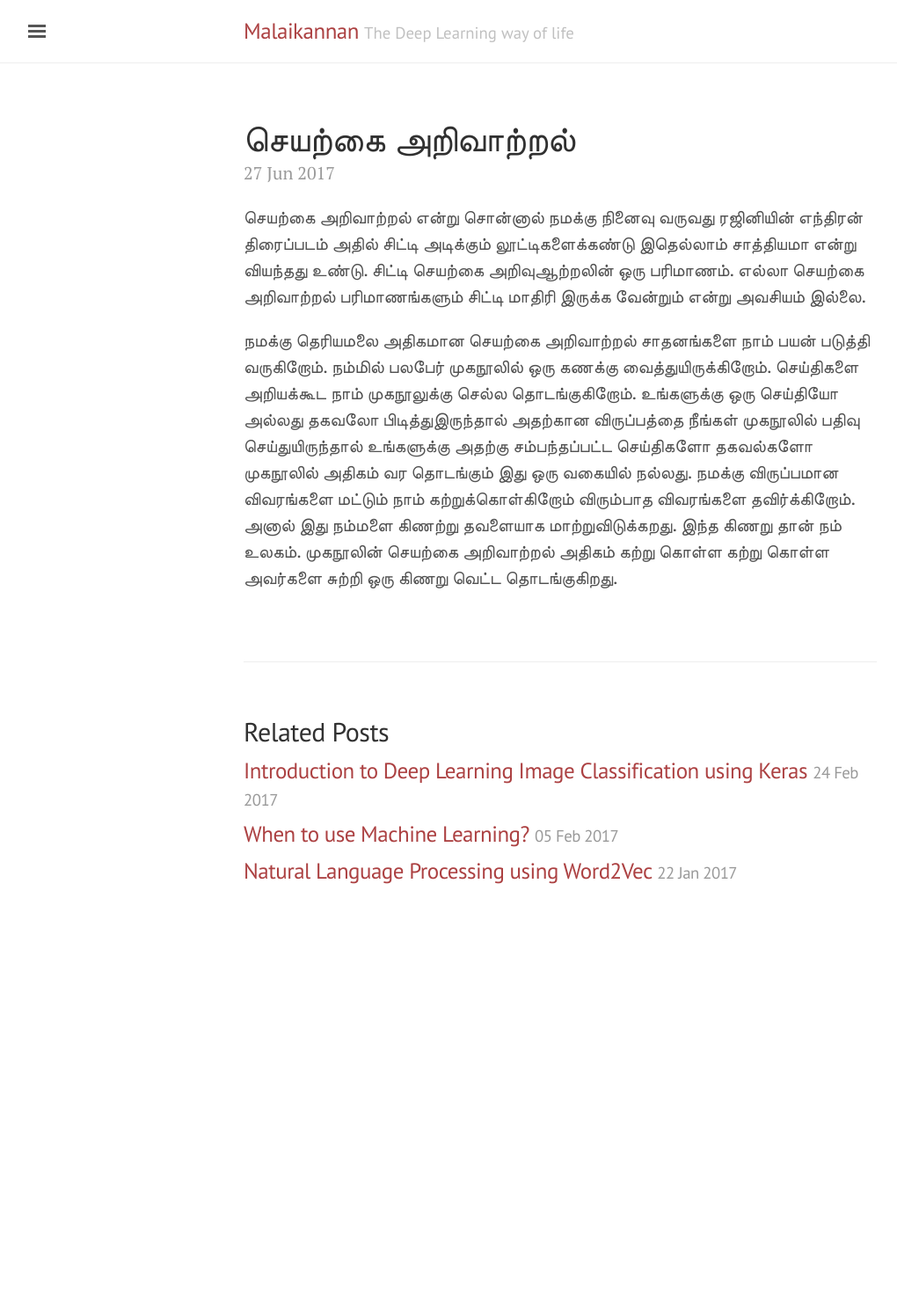
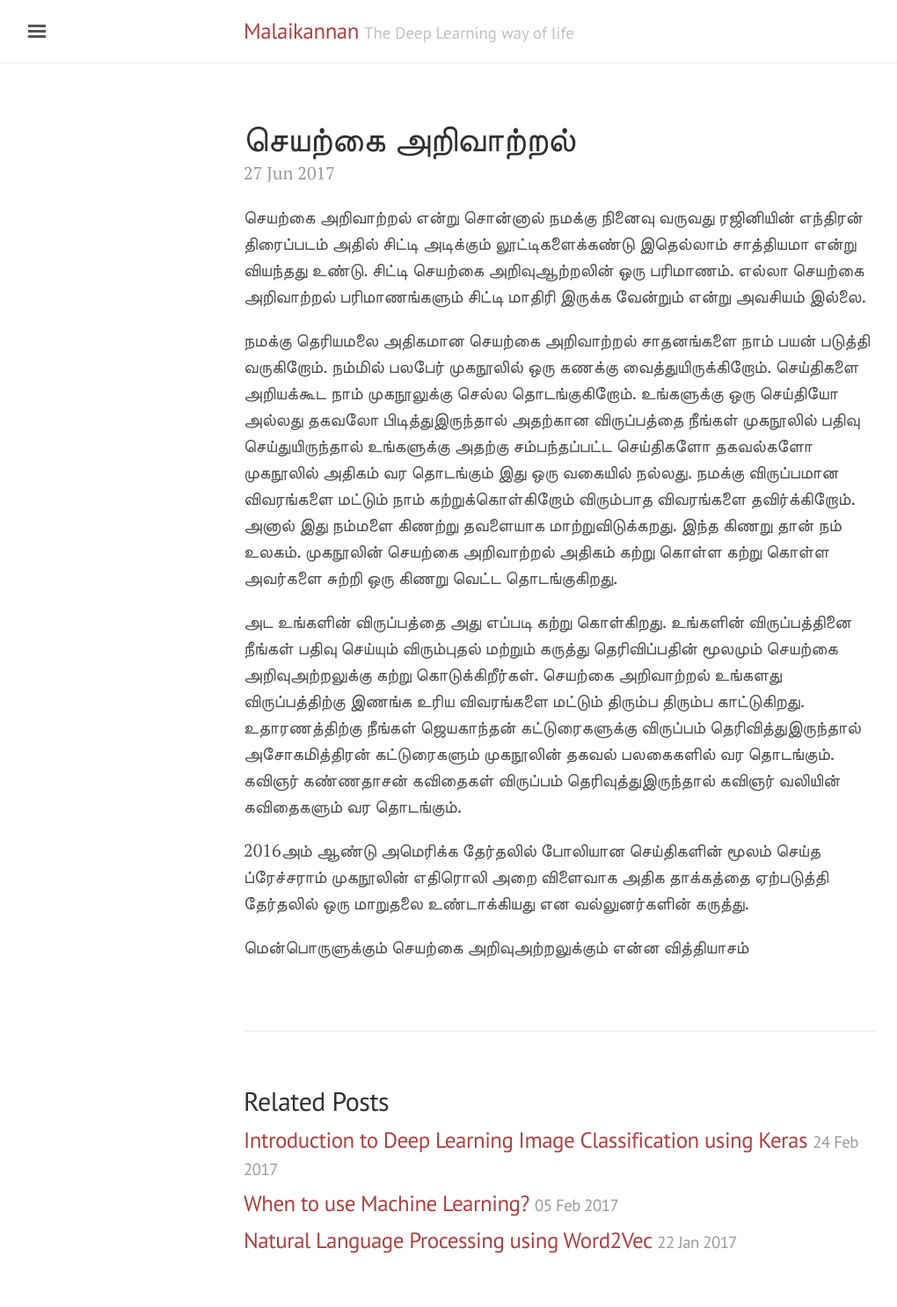
Before and after one commit to malaikannan/malaikannan.github.io, a Jekyll site: the page built from _posts/2017-06-27-artificial-intelligence-in-tamil.markdown, in a window 1280 px wide. Shown: the whole page at 88% size, without its empty margins (3-1023 px from the left). Built offline with Jekyll 4.4.1, drawn with Linux system fonts in a browser that asks for light colours; comment, search, counter and statistics services are not loaded; before the commit the page ends 1066 px from its top, so only the background shows below that.

Commit message:
first tamil push

```diff
--- a/_posts/2017-06-27-artificial-intelligence-in-tamil.markdown
+++ b/_posts/2017-06-27-artificial-intelligence-in-tamil.markdown
@@ -7,3 +7,9 @@ date: "2017-06-27 20:50"
 செயற்கை அறிவாற்றல் என்று சொன்னால் நமக்கு நினைவு வருவது ரஜினியின் எந்திரன் திரைப்படம் அதில் சிட்டி அடிக்கும் லூட்டிகளைக்கண்டு இதெல்லாம் சாத்தியமா என்று வியந்தது உண்டு. சிட்டி செயற்கை அறிவுஆற்றலின் ஒரு பரிமாணம். எல்லா செயற்கை அறிவாற்றல் பரிமாணங்களும் சிட்டி மாதிரி இருக்க வேன்றும் என்று அவசியம் இல்லை.
 
 நமக்கு தெரியமலை அதிகமான செயற்கை அறிவாற்றல் சாதனங்களை நாம் பயன் படுத்தி வருகிறோம். நம்மில் பலபேர் முகநூலில் ஒரு கணக்கு வைத்துயிருக்கிறோம். செய்திகளை அறியக்கூட நாம் முகநூலுக்கு செல்ல தொடங்குகிறோம். உங்களுக்கு ஒரு செய்தியோ அல்லது தகவலோ பிடித்துஇருந்தால் அதற்கான விருப்பத்தை நீங்கள் முகநூலில் பதிவு செய்துயிருந்தால் உங்களுக்கு அதற்கு சம்பந்தப்பட்ட செய்திகளோ தகவல்களோ முகநூலில் அதிகம் வர தொடங்கும் இது ஒரு வகையில் நல்லது. நமக்கு விருப்பமான விவரங்களை மட்டும் நாம் கற்றுக்கொள்கிறோம் விரும்பாத விவரங்களை தவிர்க்கிறோம். அனால் இது நம்மளை கிணற்று தவளையாக மாற்றுவிடுக்கறது. இந்த கிணறு தான் நம் உலகம். முகநூலின் செயற்கை அறிவாற்றல் அதிகம் கற்று கொள்ள கற்று கொள்ள அவர்களை சுற்றி ஒரு கிணறு வெட்ட தொடங்குகிறது.
+
+அட உங்களின் விருப்பத்தை அது எப்படி கற்று கொள்கிறது. உங்களின் விருப்பத்தினை நீங்கள் பதிவு செய்யும் விரும்புதல் மற்றும் கருத்து தெரிவிப்பதின் மூலமும் செயற்கை அறிவுஅற்றலுக்கு கற்று கொடுக்கிறீர்கள். செயற்கை அறிவாற்றல் உங்களது விருப்பத்திற்கு இணங்க உரிய விவரங்களை மட்டும் திரும்ப திரும்ப காட்டுகிறது. உதாரணத்திற்கு நீங்கள் ஜெயகாந்தன் கட்டுரைகளுக்கு விருப்பம் தெரிவித்துஇருந்தால் அசோகமித்திரன் கட்டுரைகளும் முகநூலின் தகவல் பலகைகளில் வர தொடங்கும். கவிஞர்  கண்ணதாசன் கவிதைகள் விருப்பம் தெரிவுத்துஇருந்தால் கவிஞர் வலியின் கவிதைகளும் வர தொடங்கும்.
+
+2016அம் ஆண்டு அமெரிக்க தேர்தலில் போலியான செய்திகளின் மூலம் செய்த ப்ரேச்சராம் முகநூலின் எதிரொலி அறை விளைவாக அதிக தாக்கத்தை ஏற்படுத்தி தேர்தலில் ஒரு மாறுதலை உண்டாக்கியது என வல்லுனர்களின் கருத்து.
+
+மென்பொருளுக்கும் செயற்கை அறிவுஅற்றலுக்கும் என்ன வித்தியாசம்
```
